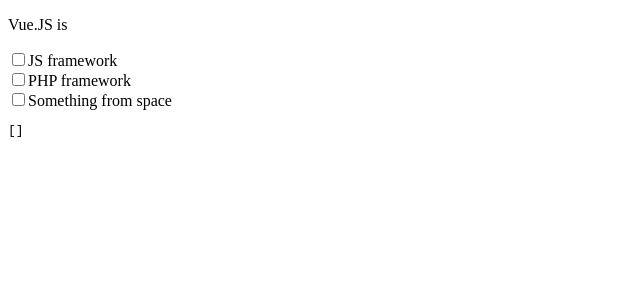
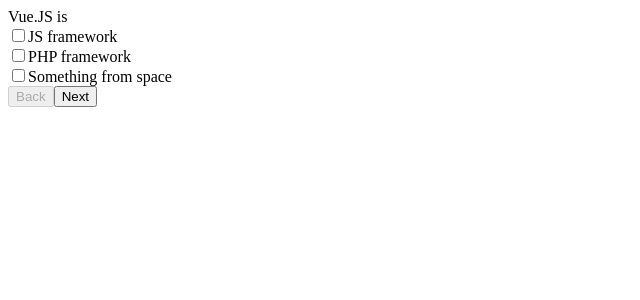
Before and after one commit to freel/vue-quiz, a Vue app: page / in a window 1280 px wide. Shown: the top 300 px of the page, without its empty margins (0-640 px from the left). Built offline with nearby package versions, Linux system fonts and the light colour scheme; the HTML template or start-up script is replaced by a standard one.

Commit message:
changed buttons behavior

```diff
--- a/package.json
+++ b/package.json
@@ -8,7 +8,7 @@
   "repository": "freel/vue-quiz",
   "author": {
     "name": "Kurliuk Pavel",
-    "url": "https://t.me/freelka"
+    "url": "https://freel.me"
   },
   "files": [
     "src",
--- a/src/App.vue
+++ b/src/App.vue
@@ -1,5 +1,5 @@
 <template>
-  <div>
+  <div :class="containerClass">
     <form>
       <Question
       :action="action"
@@ -20,9 +20,27 @@
         >
         </Answer>
       </Question>
-      <!-- <input type="button" @click="prevousItem" value="Back"> -->
-      <input v-show="isNextEnabled" :class="nextClass" type="button" @click="nextItem" :value="nextValue">
-      <input v-show="isSubmitEnabled" :class="submitClass" type="button" @click="formSubmit" :value="submitValue">
+      <input
+        type="button"
+        v-show="isPrevousShow"
+        :disabled="isPrevousDisabled"
+        @click="prevousItem"
+        :class="{buttonClass, nextClass}"
+        :value="prevousValue">
+      <input
+        type="button"
+        v-show="isSubmitShow"
+        :disabled="isSubmitDisabled"
+        @click="formSubmit"
+        :class="{buttonClass, submitClass}"
+        :value="submitValue">
+      <input
+        type="button"
+        v-show="isNextShow"
+        :disabled="isNextDisabled"
+        @click="nextItem"
+        :class="{buttonClass, nextClass}"
+        :value="nextValue">
     </form>
   </div>
 </template>
@@ -50,48 +68,82 @@
       ]}
     },
     containerClass: {
-      type: String
+      type: String,
+      default: "jumbotron"
     },
     questionClass: {
-      type: String
+      type: String,
+      default: "h5"
     },
     answerContainerClass: {
-      type: String
+      type: String,
+      default: "col-auto my-1"
     },
     answerClass: {
-      type: String
+      type: String,
+      default: "alert alert-dark"
     },
     answerControlClass: {
-      type: String
+      type: String,
+      default: "custom-control custom-checkbox mr-sm-2"
     },
     answerCheckboxClass: {
-      type: String
+      type: String,
+      default: "custom-control-input"
     },
     answerLabelClass: {
-      type: String
+      type: String,
+      default: "custom-control-label"
     },
+    // Buttons
+    buttonClass: {
+      type: String,
+      default: "btn btn-primary"
+    },
+    // Submit
     submitClass: {
-      type: String
+      type: String,
+      default: ""
     },
     submitValue: {
       type: String,
       default: "Submit"
     },
-    submitEnabled: {
+    submitShow: {
       type: Boolean,
       default: false
     },
+    submitDisabled: {
+      type: Boolean,
+      default: true
+    },
+    // Next
     nextClass: {
-      type: String
+      type: String,
+      default: ""
     },
     nextValue: {
       type: String,
       default: "Next"
     },
-    nextEnabled: {
+    nextShow: {
       type: Boolean,
-      default: false
+      default: true
     },
+    // Prevous
+    prevousClass: {
+      type: String,
+      default: ""
+    },
+    prevousValue: {
+      type: String,
+      default: "Back"
+    },
+    prevousShow: {
+      type: Boolean,
+      default: true
+    },
+    // Submit form action
     action: {
       type: String,
       default: "#"
@@ -110,19 +162,31 @@
     question: function() {
       return this.questions[this.item]
     },
-    isSubmitEnabled: function() {
-      return this.submitEnabled || (this.answered != null ? this.answered.filter(String).length : 0) == this.pages
+    isSubmitShow: function() {
+      return this.submitShow || (this.answered != null ? this.answered.filter(String).length : 0) == this.pages
     },
-    isNextEnabled: function() {
-      return this.nextEnabled || (this.answered[this.item] != null ? this.answered[this.item].filter(String).length : false)
-    }
+    isSubmitDisabled: function() {
+      return this.submitDisabled && (this.answered != null ? this.answered.filter(String).length : 0) != this.pages
+    },
+    isNextShow: function() {
+      return this.nextShow || (this.answered[this.item] != null ? this.answered[this.item].filter(String).length : false)
+    },
+    isNextDisabled: function() {
+      return this.item >= this.pages - 1
+    },
+    isPrevousShow: function() {
+      return this.prevousShow
+    },
+    isPrevousDisabled: function() {
+      return this.item <= 0
+    },
   },
   methods: {
     nextItem: function() {
-      return this.item++
+      return this.item < this.pages ? this.item++ : void 0
     },
     prevousItem: function() {
-      return this.item--
+      return this.item > 0 ? this.item-- : void 0
     },
     formSubmit: function() {
       this.$http.post(this.action, {"answers":this.answered})
--- a/src/components/Answer.vue
+++ b/src/components/Answer.vue
@@ -19,7 +19,6 @@
           </div>
         </div>
     </div>
-    <pre>{{ checkedAnswers }}</pre>
   </div>
 </template>
 
@@ -59,8 +58,7 @@
     }
   },
   watch: {
-    question: function (val) {
-      console.log("eee");
+    question: function () {
       this.checkedAnswers = this.value != null ? this.value : []
     }
   }
--- a/src/components/Question.vue
+++ b/src/components/Question.vue
@@ -1,18 +1,16 @@
 <template>
+  <keep-alive>
     <div>
-      <keep-alive>
-        <div :class="containerClass">
-          <p :class="questionClass">{{ question }}</p>
-          <slot name="Answer"></slot>
-
+      <span
+        :class="questionClass">{{ question }}</span>
+      <slot
+        name="Answer"></slot>
     </div>
   </keep-alive>
-  </div>
 </template>
 
 
 <script>
-
 export default {
   name: "Question",
   props: {
```
Also changed, not shown: 7 other files (tests, documents, lock files or other folders). Lines whose indentation alone changed are shown as unchanged.
